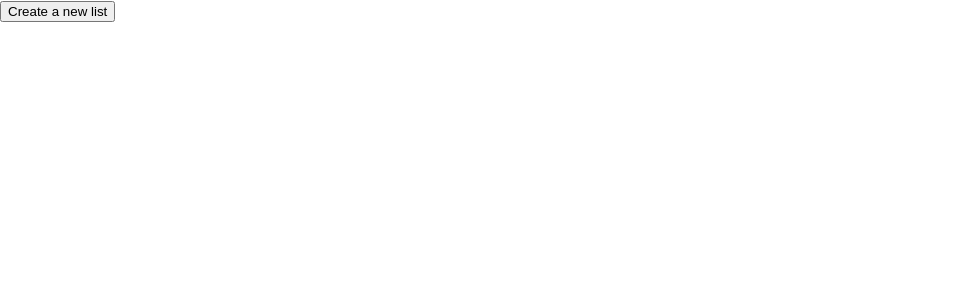
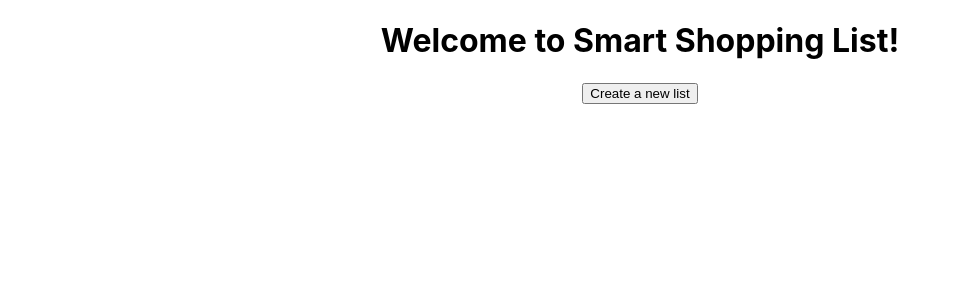
Before and after one commit to the-collab-lab/tcl-16-smart-shopping-list, a React (Create React App) app: page /ListView in a window 1280 px wide. Shown: the top 300 px of the page, without its empty margins (0-960 px from the left). Built offline with nearby package versions, Linux system fonts and the light colour scheme.

Commit message:
Add very basic CSS to clean up UI

```diff
--- a/src/components/Home.js
+++ b/src/components/Home.js
@@ -12,7 +12,14 @@ const Home = (props) => {
     history.push('/ListView');
   };
 
-  return <button onClick={generateToken}>Create a new list</button>;
+  return (
+    <div className="home">
+      <h1>Welcome to Smart Shopping List!</h1>
+      <button className="new-list-btn" onClick={generateToken}>
+        Create a new list
+      </button>
+    </div>
+  );
 };
 
 export default Home;
--- a/src/index.css
+++ b/src/index.css
@@ -11,3 +11,17 @@ code {
   font-family: source-code-pro, Menlo, Monaco, Consolas, 'Courier New',
     monospace;
 }
+
+.shopping-list {
+  margin: auto;
+  width: 50vw;
+}
+
+.shopping-list ul {
+  display: inline-block;
+  text-align: left;
+}
+
+.home {
+  text-align: center;
+}
```
